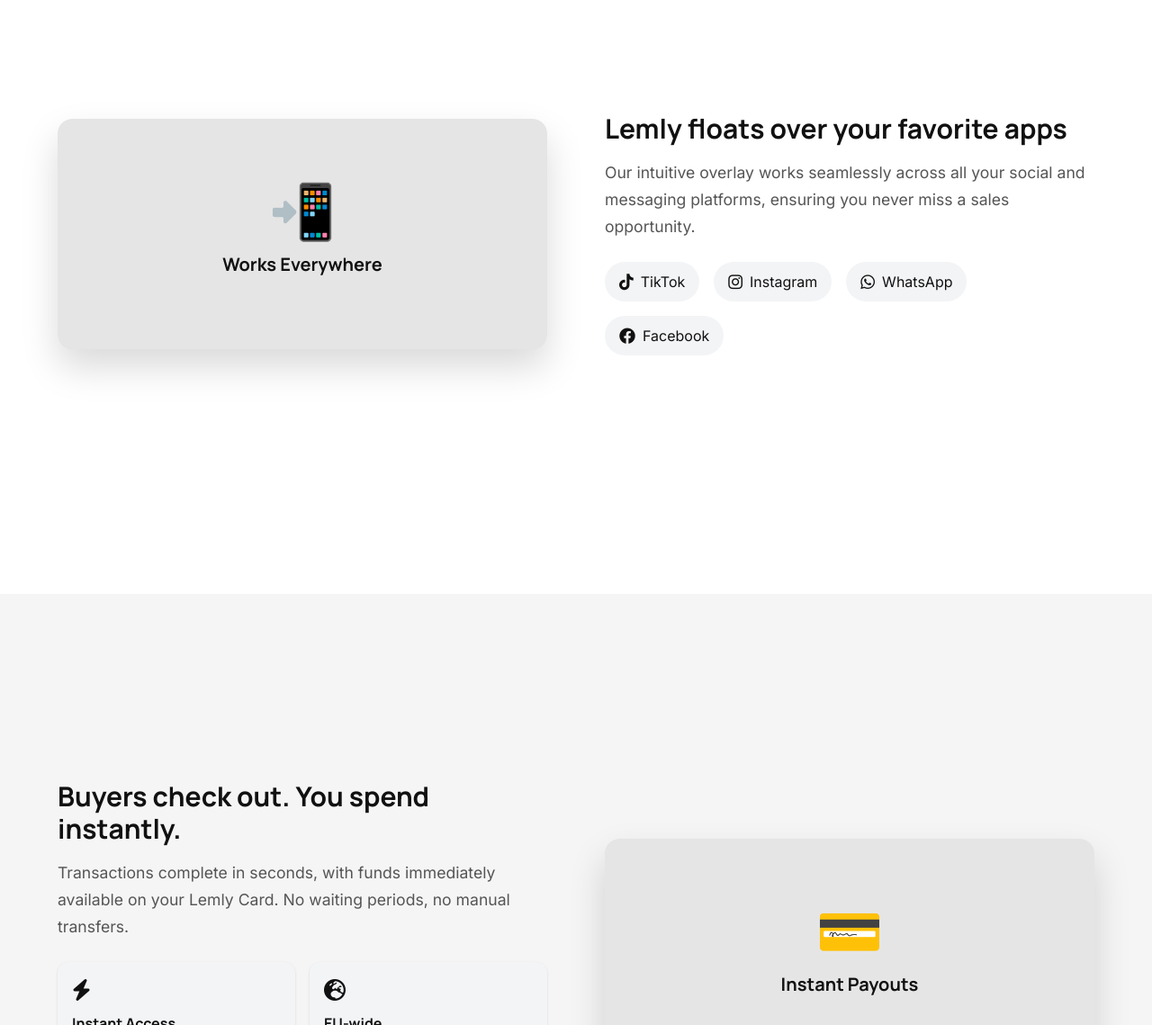
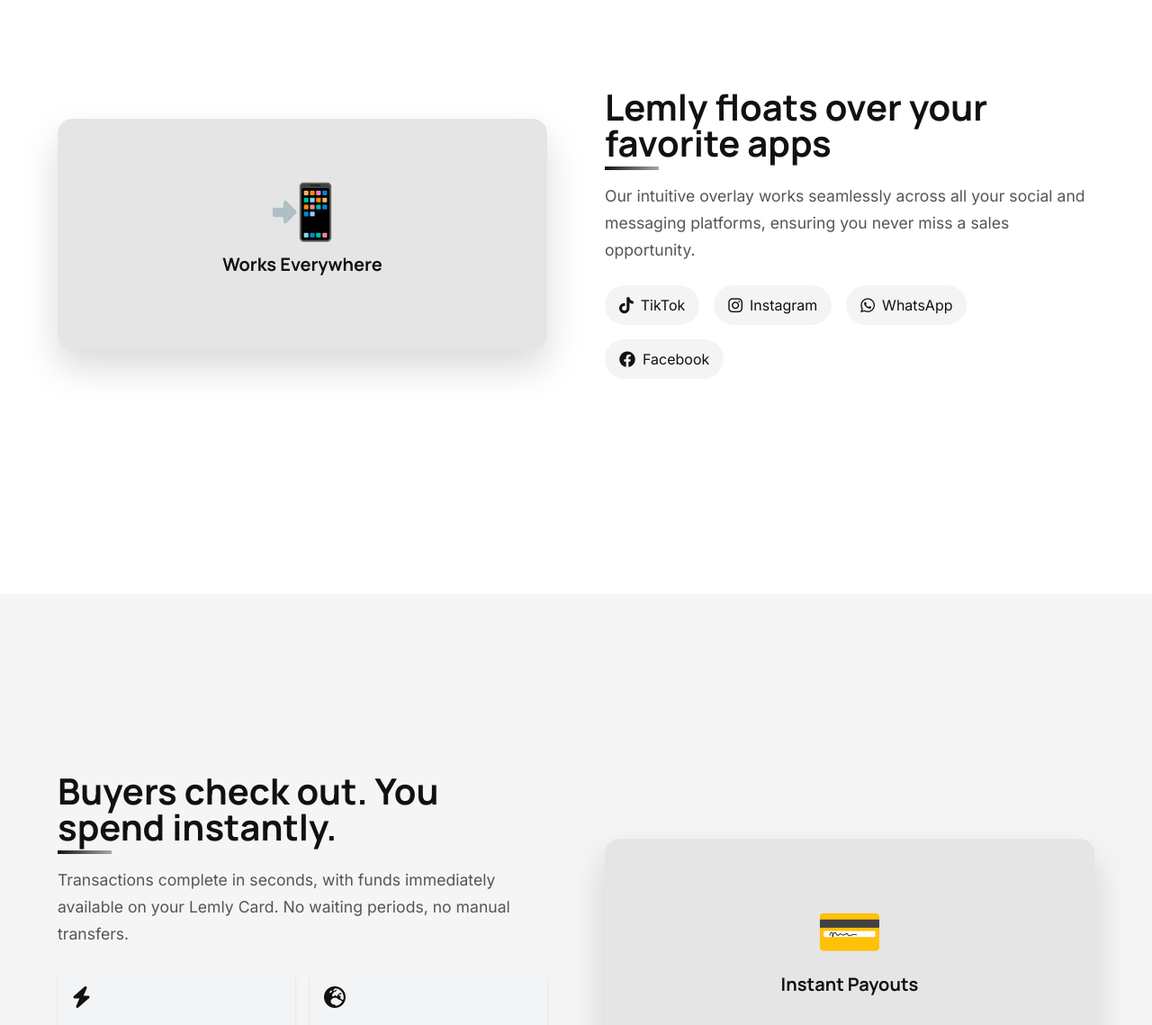
Before and after one commit to leeperry78/lemly-landing, a plain HTML site: page index.html in a window 1280 px wide. Shown: the part 2540-3679 px from the top of the page at 90% size. Drawn offline with nearby package versions, Linux system fonts and the light colour scheme.

Commit message:
Update index.html

```diff
--- a/index.html
+++ b/index.html
@@ -656,9 +656,9 @@
     <div class="content">
       <div class="flex flex-col lg:flex-row items-center gap-16">
         <div class="flex-1">
-          <h3 class="text-3xl font-bold mb-4 font-manrope">
+          <h2 class="text-3xl md:text-4xl font-bold mb-6 font-manrope">
             Assign products live from any store
-          </h3>
+          </h2>
           <p class="text-gray-700 mb-6 font-inter text-lg leading-relaxed">
             Transform any retail environment into your personal showroom. Create product cards instantly during live
             streams, even while on video calls with customers.
@@ -706,9 +706,9 @@
           </div>
         </div>
         <div class="flex-1">
-          <h3 class="text-3xl font-bold mb-4 font-manrope">
+          <h2 class="text-3xl md:text-4xl font-bold mb-6 font-manrope">
             Lemly floats over your favorite apps
-          </h3>
+          </h2>
           <p class="text-gray-700 mb-6 font-inter text-lg leading-relaxed">
             Our intuitive overlay works seamlessly across all your social and messaging platforms, ensuring you never
             miss a sales opportunity.
@@ -736,9 +736,9 @@
     <div class="content">
       <div class="flex flex-col lg:flex-row items-center gap-16">
         <div class="flex-1">
-          <h3 class="text-3xl font-bold mb-4 font-manrope">
+          <h2 class="text-3xl md:text-4xl font-bold mb-6 font-manrope">
             Buyers check out. You spend instantly.
-          </h3>
+          </h2>
           <p class="text-gray-700 mb-6 font-inter text-lg leading-relaxed">
             Transactions complete in seconds, with funds immediately available on your Lemly Card. No waiting periods,
             no manual transfers.
```
